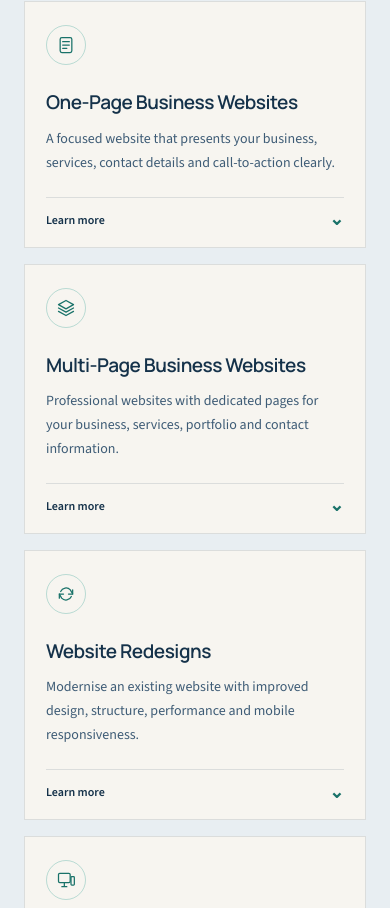
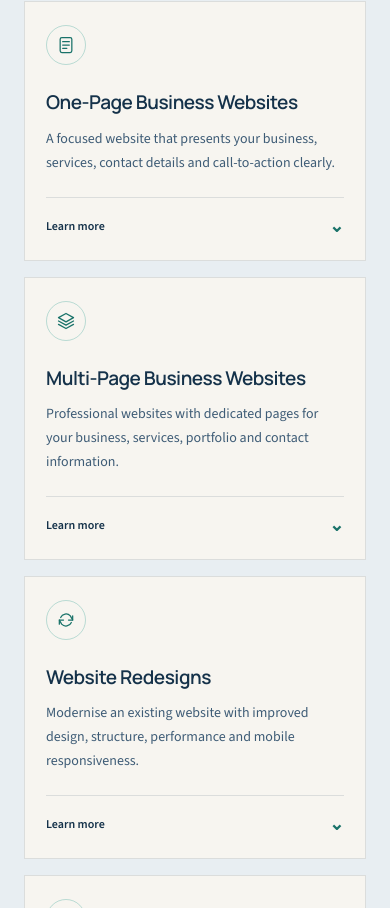
Before and after one commit to monicascrystals-lab/North-Bound-Digital-2.3, a React (Vite) app: page / in a window 390 px wide. Shown: the part 2376-3284 px from the top of the page. Built offline with nearby package versions, Linux system fonts and the light colour scheme.

Commit message:
Improve mobile service touch targets

```diff
--- a/src/styles.css
+++ b/src/styles.css
@@ -1764,6 +1764,10 @@ a:focus-visible {
   .portfolio-empty > .text-link {
     grid-column: 2;
   }
+
+  .expand-link {
+    min-height: 44px;
+  }
 }
 
 @media (max-width: 560px) {
```
